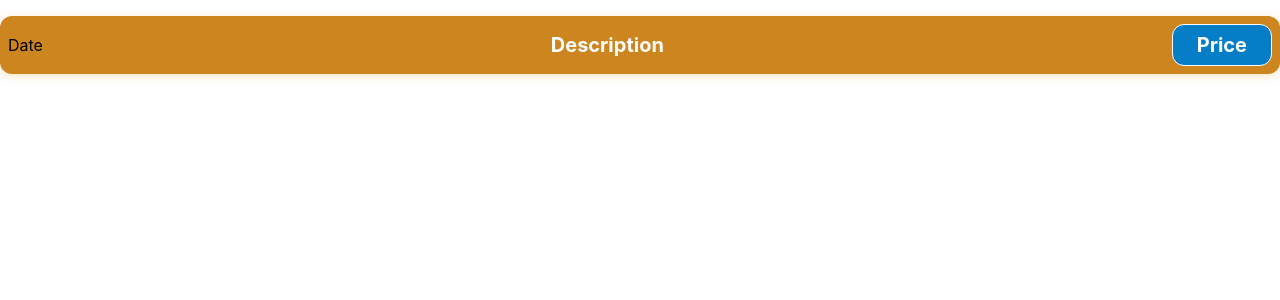
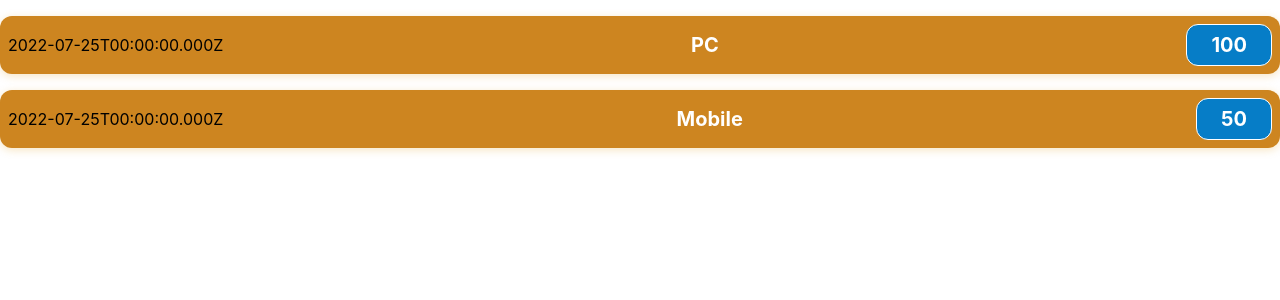
Before and after one commit to Mhadasavi/ReactDemo, a React (Create React App) app: page / in a window 1280 px wide. Shown: the top 300 px of the page. Built offline with nearby package versions, Linux system fonts and the light colour scheme.

Commit message:
Using props for data

```diff
--- a/src/App.js
+++ b/src/App.js
@@ -3,11 +3,24 @@ import "./App.css";
 import ExpenseItem from "./components/ExpenseItem";
 
 function App() {
+  const expenseItems = [
+    { id: 1, itemName: "PC", itemPrice: 100, date: new Date(2022, 6, 25) },
+    { id: 2, itemName: "Mobile", itemPrice: 50, date: new Date(2022, 6, 25) },
+  ];
   return (
     <div className="App">
       {/* <header className="App-header"></header> */}
       <div>
-        <ExpenseItem></ExpenseItem>
+        <ExpenseItem
+          name={expenseItems[0].itemName}
+          price={expenseItems[0].itemPrice}
+          date={expenseItems[0].date}
+        ></ExpenseItem>
+        <ExpenseItem
+          name={expenseItems[1].itemName}
+          price={expenseItems[1].itemPrice}
+          date={expenseItems[1].date}
+        ></ExpenseItem>
       </div>
     </div>
   );
--- a/src/components/ExpenseItem.js
+++ b/src/components/ExpenseItem.js
@@ -1,12 +1,12 @@
 import "./ExpenseItem.css";
-function ExpenseItem() {
+function ExpenseItem(props) {
   return (
     <div className="expense-item">
-      <div>Date</div>
+      <div>{props.date.toISOString()}</div>
       <div className="expense-item__description">
-        <h2> Description</h2>
+        <h2>{props.name}</h2>
       </div>
-      <div className="expense-item__price">Price</div>
+      <div className="expense-item__price">{props.price}</div>
     </div>
   );
 }
```
